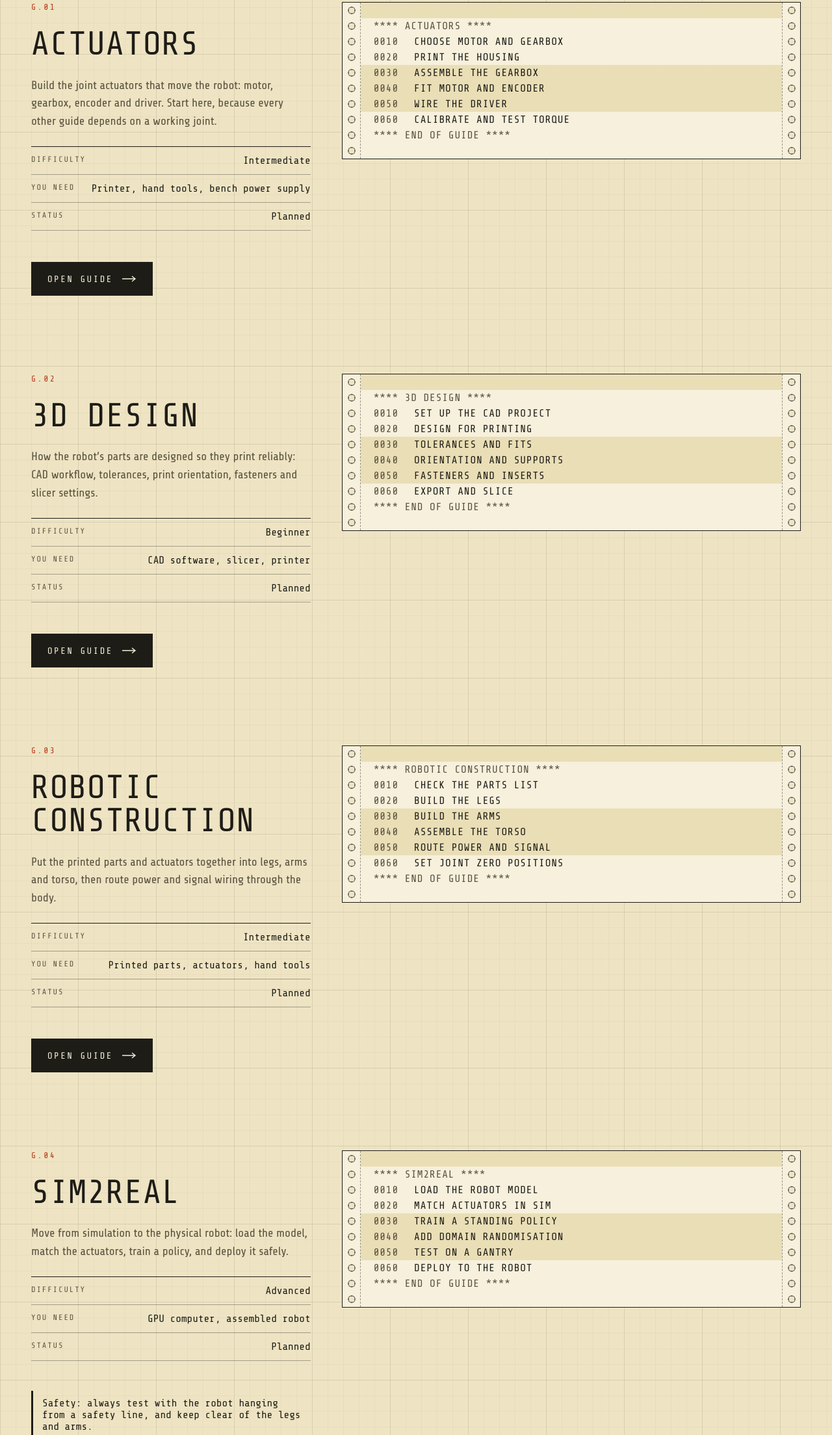
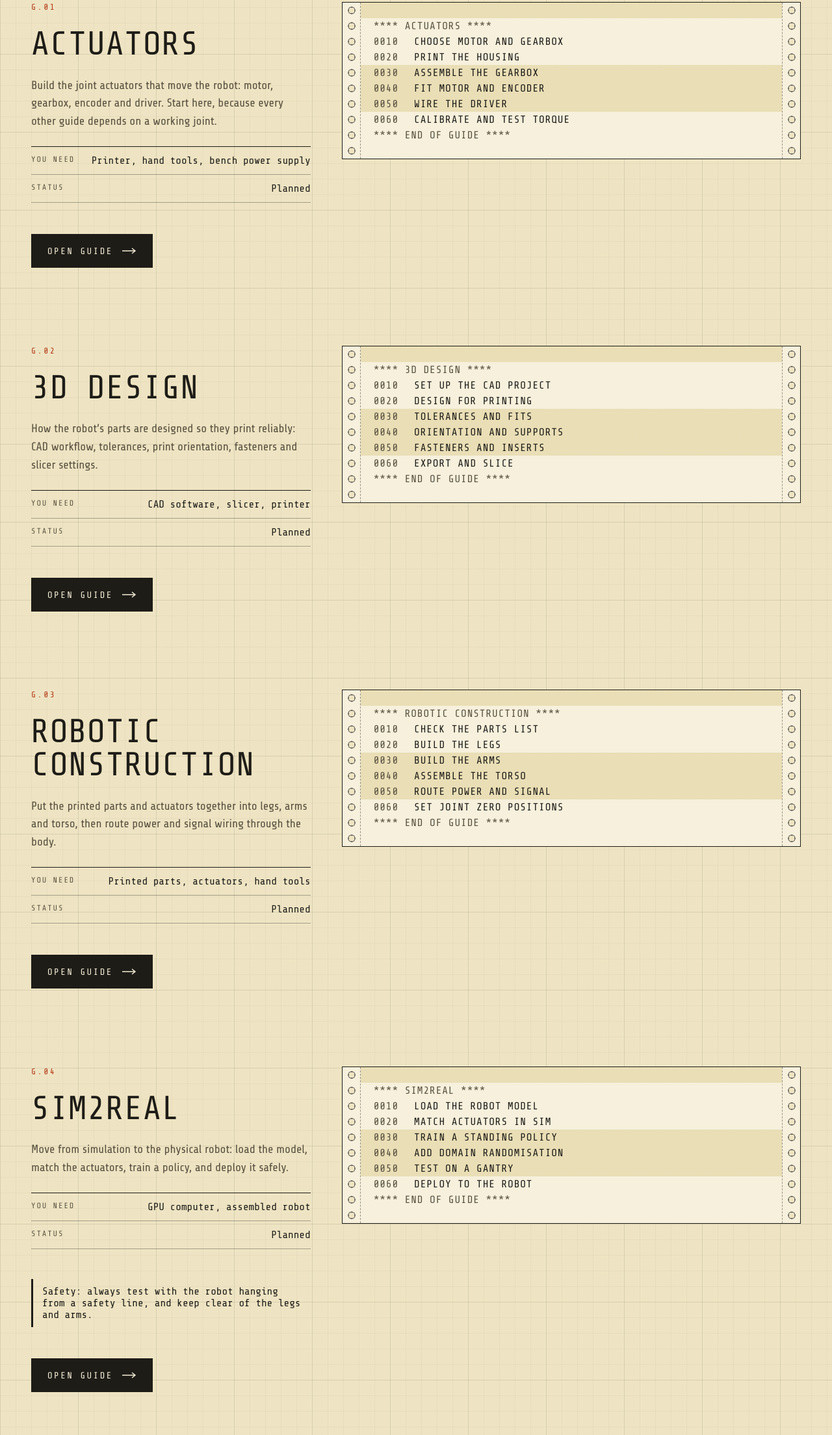
Before and after one commit to open3dhumanoid/open3dhumanoid.github.io, a plain HTML site: page guides.html in a window 1280 px wide. Shown: the part 757-2965 px from the top of the page at 65% size. Drawn offline with nearby package versions, Linux system fonts and the light colour scheme.

Commit message:
Update guides.html

```diff
--- a/guides.html
+++ b/guides.html
@@ -65,7 +65,6 @@
         <h2>Actuators</h2>
         <p class="body-lg">Build the joint actuators that move the robot: motor, gearbox, encoder and driver. Start here, because every other guide depends on a working joint.</p>
         <dl class="specs">
-          <div><dt>Difficulty</dt><dd>Intermediate</dd></div>
           <div><dt>You need</dt><dd>Printer, hand tools, bench power supply</dd></div>
           <div><dt>Status</dt><dd>Planned</dd></div>
         </dl>
@@ -96,7 +95,6 @@
         <h2>3D design</h2>
         <p class="body-lg">How the robot’s parts are designed so they print reliably: CAD workflow, tolerances, print orientation, fasteners and slicer settings.</p>
         <dl class="specs">
-          <div><dt>Difficulty</dt><dd>Beginner</dd></div>
           <div><dt>You need</dt><dd>CAD software, slicer, printer</dd></div>
           <div><dt>Status</dt><dd>Planned</dd></div>
         </dl>
@@ -127,7 +125,6 @@
         <h2>Robotic construction</h2>
         <p class="body-lg">Put the printed parts and actuators together into legs, arms and torso, then route power and signal wiring through the body.</p>
         <dl class="specs">
-          <div><dt>Difficulty</dt><dd>Intermediate</dd></div>
           <div><dt>You need</dt><dd>Printed parts, actuators, hand tools</dd></div>
           <div><dt>Status</dt><dd>Planned</dd></div>
         </dl>
@@ -158,7 +155,6 @@
         <h2>Sim2real</h2>
         <p class="body-lg">Move from simulation to the physical robot: load the model, match the actuators, train a policy, and deploy it safely.</p>
         <dl class="specs">
-          <div><dt>Difficulty</dt><dd>Advanced</dd></div>
           <div><dt>You need</dt><dd>GPU computer, assembled robot</dd></div>
           <div><dt>Status</dt><dd>Planned</dd></div>
         </dl>
```
